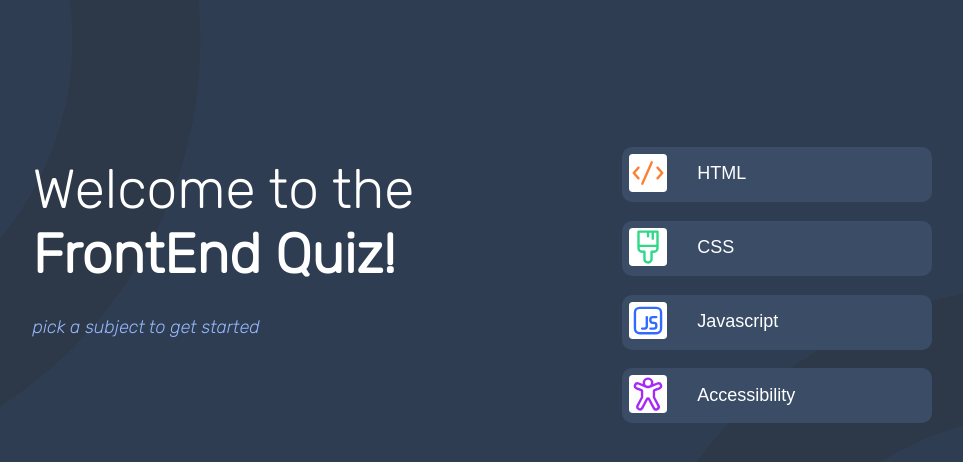
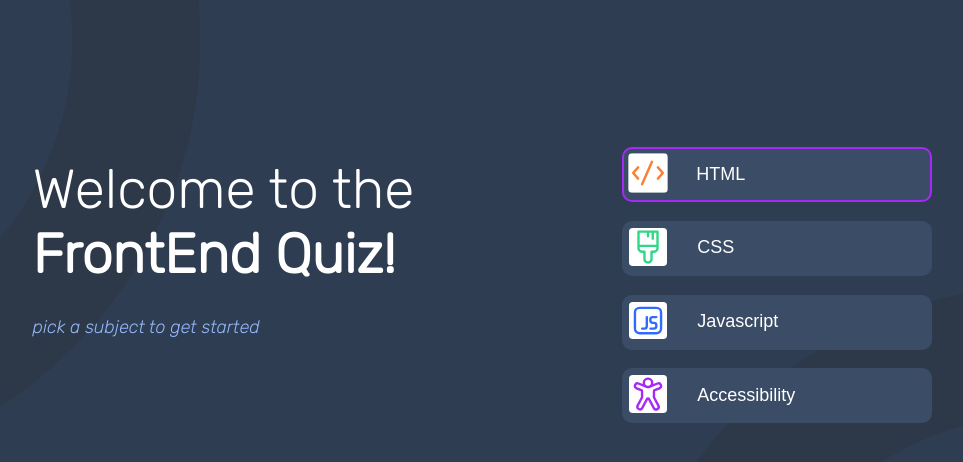
Before and after one commit to KwesiSai/FrontEndQuizApp, a React (Create React App) app in the folder frontend-react/: page / in a window 1280 px wide. In both pictures the pointer is over the button "HTML". Shown: the top 462 px of the page, without its empty margins (189-1152 px from the left). Built offline with nearby package versions, Linux system fonts and the light colour scheme.

Commit message:
Add hover effects to buttons: topic selection

```diff
--- a/frontend-react/src/home/home.css
+++ b/frontend-react/src/home/home.css
@@ -24,6 +24,12 @@
     flex-direction: row;
     align-items: flex-start;
     padding: 3px;
+}
+.topic button:hover {
+  border: 2px solid rgb(167,41,245);
+}
+.topic button:hover img{
+  transform: scale(1.1);
 }
 .topic img{
     background-color: white;
```
